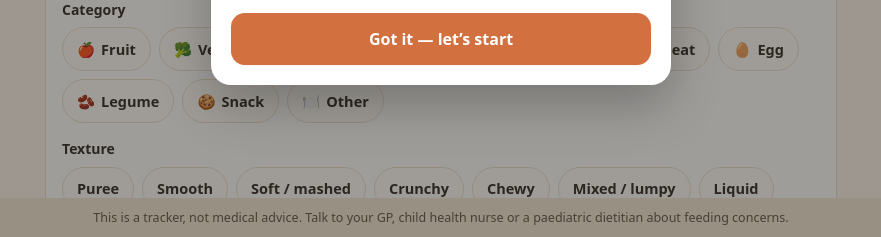
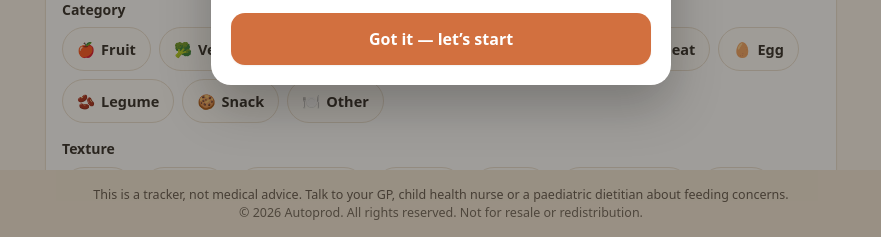
Before and after one commit to autoprod-dev/toddler-food-explorer, a plain HTML site: page index.html in a window 1280 px wide. Shown: the part 562-799 px from the top of the page, without its empty margins (199-1080 px from the left). Drawn offline with Linux system fonts and the light colour scheme.

Commit message:
Toddler Food Explorer: Autoprod copyright proof.

```diff
--- a/index.html
+++ b/index.html
@@ -1,4 +1,5 @@
 <!DOCTYPE html>
+<!--! Toddler Food Explorer by Autoprod. © 2026 Autoprod. All rights reserved. Not for resale or redistribution. -->
 <html lang="en-AU">
 <head>
 <meta charset="UTF-8">
@@ -31,7 +32,7 @@
     --shadow-md:0 4px 16px rgba(60,40,20,.08);
     --radius:16px;
     --nav-h:64px;
-    --foot-h:40px;
+    --foot-h:68px;
     --font:system-ui,-apple-system,"Segoe UI",Roboto,"Helvetica Neue",Arial,sans-serif;
     --font-head:Georgia,"Iowan Old Style","Palatino Linotype",serif;
   }
@@ -52,7 +53,7 @@
   .nav button.active{color:var(--accent-dark);}
   .nav button.active .ico{transform:scale(1.1);}
   .nav button.active::after{content:"";width:22px;height:3px;border-radius:3px;background:var(--accent);margin-top:2px;}
-  .footer-note{position:fixed;left:0;right:0;bottom:0;min-height:var(--foot-h);padding:5px 12px calc(5px + env(safe-area-inset-bottom));background:#F3E7D6;color:#5D5246;font-size:11px;line-height:1.3;text-align:center;z-index:41;display:flex;align-items:center;justify-content:center;}
+  .footer-note{position:fixed;left:0;right:0;bottom:0;min-height:var(--foot-h);padding:5px 12px calc(5px + env(safe-area-inset-bottom));background:#F3E7D6;color:#5D5246;font-size:11px;line-height:1.3;text-align:center;z-index:41;display:flex;flex-direction:column;align-items:center;justify-content:center;gap:2px;}
   main{max-width:820px;margin:0 auto;padding:4px 14px 20px;}
   .view{display:none;}
   .view.active{display:block;animation:fade .18s ease;}
@@ -325,7 +326,7 @@
     </div>
   </section>
 </main>
-<div class="footer-note" id="footerNote">This is a tracker, not medical advice. Talk to your GP, child health nurse or a paediatric dietitian about feeding concerns.</div>
+<div class="footer-note" id="footerNote">This is a tracker, not medical advice. Talk to your GP, child health nurse or a paediatric dietitian about feeding concerns.<span id="apCopyright" style="opacity:.9">© 2026 Autoprod. All rights reserved. Not for resale or redistribution.</span></div>
 <div class="toast" id="toast" role="status" aria-live="polite"></div>
 <div id="modalRoot"></div>
 <script>
```
Also changed, not shown: 1 other file.
